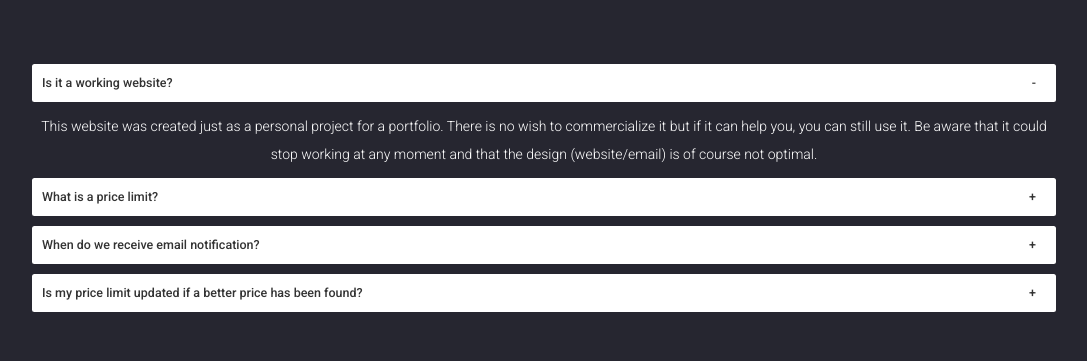
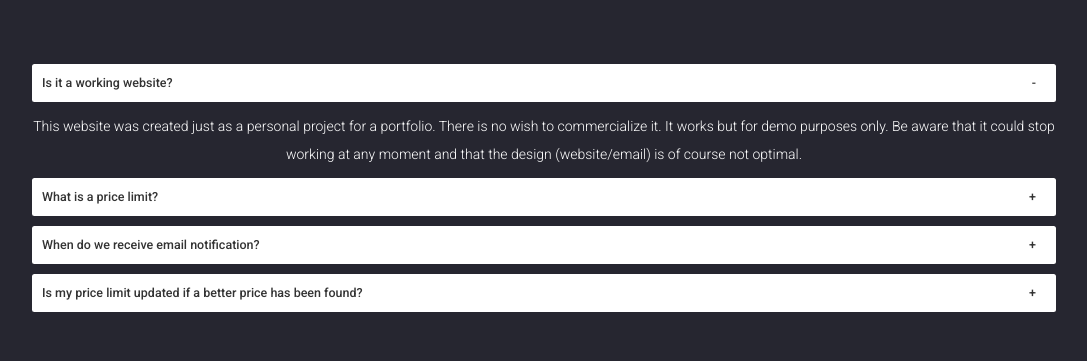
Before and after one commit to tbonnard/amazon_tracker_price, a Flask app: page /faq in a window 1280 px wide. Shown: the part 71-432 px from the top of the page, without its empty margins (96-1183 px from the left). Run offline with Flask 2, Linux system fonts and the light colour scheme; some libraries are stand-ins or nearby versions.

Commit message:
Update faq.html

```diff
--- a/app/templates/faq.html
+++ b/app/templates/faq.html
@@ -7,7 +7,7 @@
   <details open>
     <summary>Is it a working website?</summary>
     <div class="faq__content">
-      <p>This website was created just as a personal project for a portfolio. There is no wish to commercialize it but if it can help you, you can still use it. Be aware that it could stop working at any moment and that the design (website/email) is of course not optimal.</p>
+      <p>This website was created just as a personal project for a portfolio. There is no wish to commercialize it. It works but for demo purposes only. Be aware that it could stop working at any moment and that the design (website/email) is of course not optimal.</p>
     </div>
   </details>
 
```
